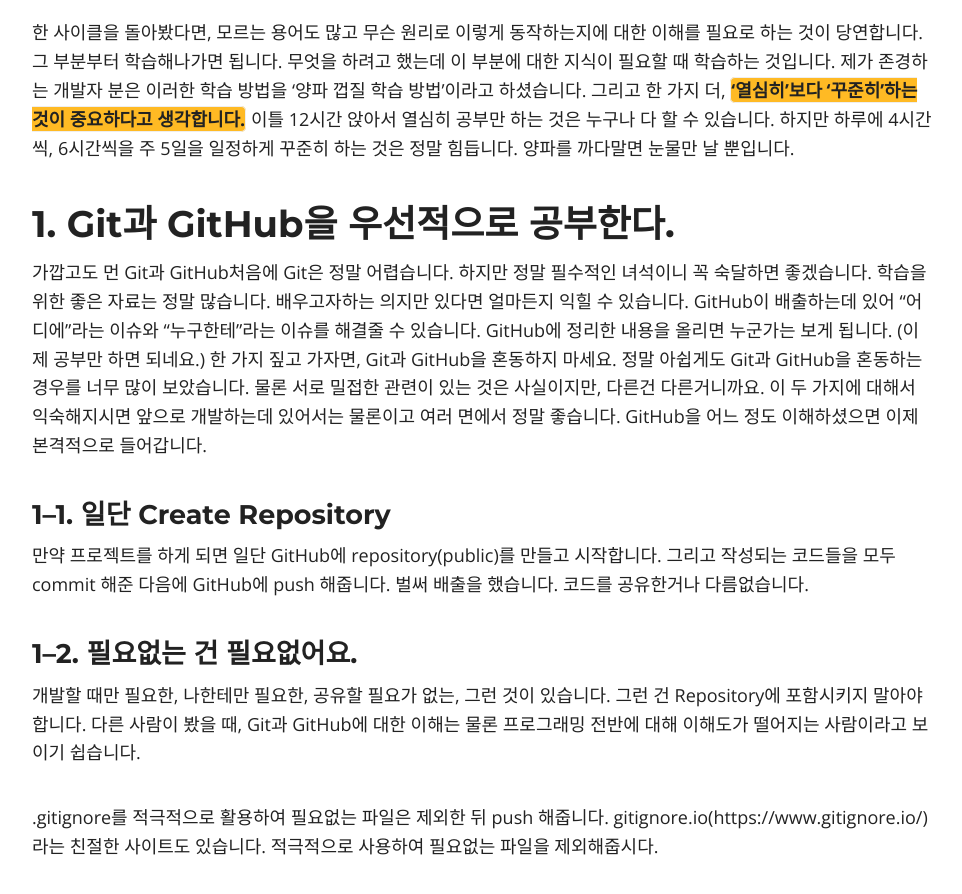
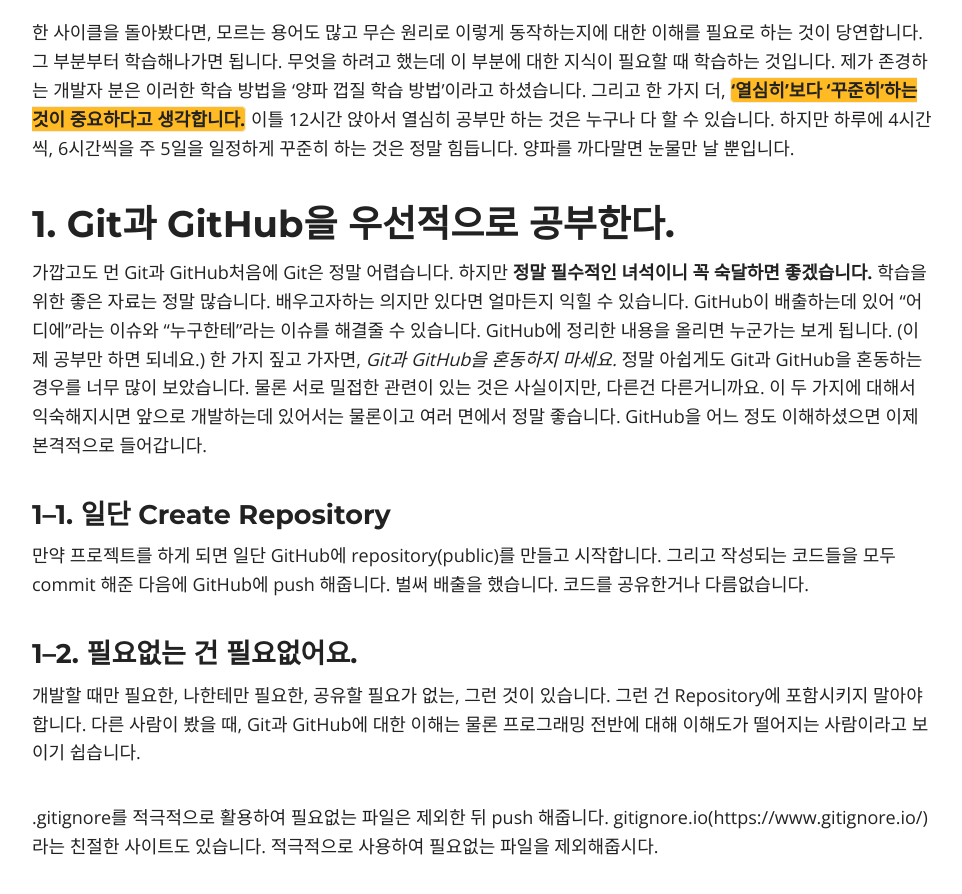
Before and after one commit to lsh58/lsh58.github.io, a Jekyll site: the page built from _posts/2020-02-17-나는어떻게개발공부를했나.md, in a window 1280 px wide and 900 px high, scrolled down 1349 px. Shown: the top 894 px of the window, without its empty margins (158-1120 px from the left). Built offline with Jekyll 4.4.1, drawn with Linux system fonts in a browser that asks for light colours; nearby versions of some CDN libraries; comment, search, counter and statistics services are not loaded; some of the changed text lies outside the part shown.

Commit message:
Update 2020-02-17-나는어떻게개발공부를했나.md

```diff
--- a/_posts/2020-02-17-나는어떻게개발공부를했나.md
+++ b/_posts/2020-02-17-나는어떻게개발공부를했나.md
@@ -35,7 +35,7 @@
 
 ## 1. Git과 GitHub을 우선적으로 공부한다.
 
-가깝고도 먼 Git과 GitHub처음에 Git은 정말 어렵습니다. 하지만 정말 필수적인 녀석이니 꼭 숙달하면 좋겠습니다. 학습을 위한 좋은 자료는 정말 많습니다. 배우고자하는 의지만 있다면 얼마든지 익힐 수 있습니다. GitHub이 배출하는데 있어 “어디에”라는 이슈와 “누구한테”라는 이슈를 해결줄 수 있습니다. GitHub에 정리한 내용을 올리면 누군가는 보게 됩니다. (이제 공부만 하면 되네요.) 한 가지 짚고 가자면, Git과 GitHub을 혼동하지 마세요. 정말 아쉽게도 Git과 GitHub을 혼동하는 경우를 너무 많이 보았습니다. 물론 서로 밀접한 관련이 있는 것은 사실이지만, 다른건 다른거니까요. 이 두 가지에 대해서 익숙해지시면 앞으로 개발하는데 있어서는 물론이고 여러 면에서 정말 좋습니다. GitHub을 어느 정도 이해하셨으면 이제 본격적으로 들어갑니다.
+가깝고도 먼 Git과 GitHub처음에 Git은 정말 어렵습니다. 하지만 **정말 필수적인 녀석이니 꼭 숙달하면 좋겠습니다.** 학습을 위한 좋은 자료는 정말 많습니다. 배우고자하는 의지만 있다면 얼마든지 익힐 수 있습니다. GitHub이 배출하는데 있어 “어디에”라는 이슈와 “누구한테”라는 이슈를 해결줄 수 있습니다. GitHub에 정리한 내용을 올리면 누군가는 보게 됩니다. (이제 공부만 하면 되네요.) 한 가지 짚고 가자면, _Git과 GitHub을 혼동하지 마세요._ 정말 아쉽게도 Git과 GitHub을 혼동하는 경우를 너무 많이 보았습니다. 물론 서로 밀접한 관련이 있는 것은 사실이지만, 다른건 다른거니까요. 이 두 가지에 대해서 익숙해지시면 앞으로 개발하는데 있어서는 물론이고 여러 면에서 정말 좋습니다. GitHub을 어느 정도 이해하셨으면 이제 본격적으로 들어갑니다.
 
 ### 1–1. 일단 Create Repository
 
@@ -77,7 +77,7 @@
 
 “제가 올린 내용이 틀리면 어떡하죠?”
 
-틀리면 뭐 어떤가요? 틀려도 됩니다. 다만 잘못된 정보를 공유하지 않기 위해 많이 노력해야 합니다. 이 경우, 가장 좋은 Case는 제대로 알고 있는 사람이 와서 댓글을 달아주는 겁니다. (그거 아니고 이거예요! 이렇게 말이죠)
+<span class="orange">틀리면 뭐 어떤가요? 틀려도 됩니다. 다만 잘못된 정보를 공유하지 않기 위해 많이 노력해야 합니다.</span> 이 경우, 가장 좋은 Case는 제대로 알고 있는 사람이 와서 댓글을 달아주는 겁니다. (그거 아니고 이거예요! 이렇게 말이죠)
 그런데 사실, 처음 블로그 또는 TIL을 시작하게 되면 페이스북 그룹에 공유하지 않는 이상 아무도 보지 않습니다. 혹시 자신이 열심히 TIL을 작성했는데 공유하고 싶다면 저에게 알려주세요. 제 페이스북 페이지에 소개해드리겠습니다! :)
 
 “블로그는 하고 싶은데 쓸 게 없어요ㅜㅜ”
@@ -89,6 +89,6 @@
 
 말 그대로 그대로 코딩해보는 겁니다. 물론 코드는 보지 않고 외관 모습만 보고 만들어봅니다. 저도 처음에는 디자인이 잘 된 여러 페이지들을 따라 만들면서 HTML/CSS를 공부했던 기억이 있습니다. 우리에게는 개발자 도구라는 엄청난 친구가 있어서 많은 도움을 받을 수 있기도 합니다.
 
-소스 코드가 엉망인 것은 신경쓰지 말고 일단 따라 만들어보는 겁니다. 물론 이 클론 코딩하며 연습한 소스 코드도 GitHub에 push해줍니다. 자신만의 서비스를 만들어 보는 것도 좋지만 기획부터 디자인까지 하다가 정작 개발에는 많이 신경 못쓰는 경우를 보았는데요, 개발 실력을 기르기 위해서는 클론 코딩을 추천드려봅니다.
+<span class="orange">소스 코드가 엉망인 것은 신경쓰지 말고 일단 따라 만들어보는 겁니다.</span> 물론 이 클론 코딩하며 연습한 소스 코드도 GitHub에 push해줍니다. 자신만의 서비스를 만들어 보는 것도 좋지만 기획부터 디자인까지 하다가 정작 개발에는 많이 신경 못쓰는 경우를 보았는데요, 개발 실력을 기르기 위해서는 클론 코딩을 추천드려봅니다.
 
 출처 : <https://jbee.io/essay/how_do_i_study_1/>
```
